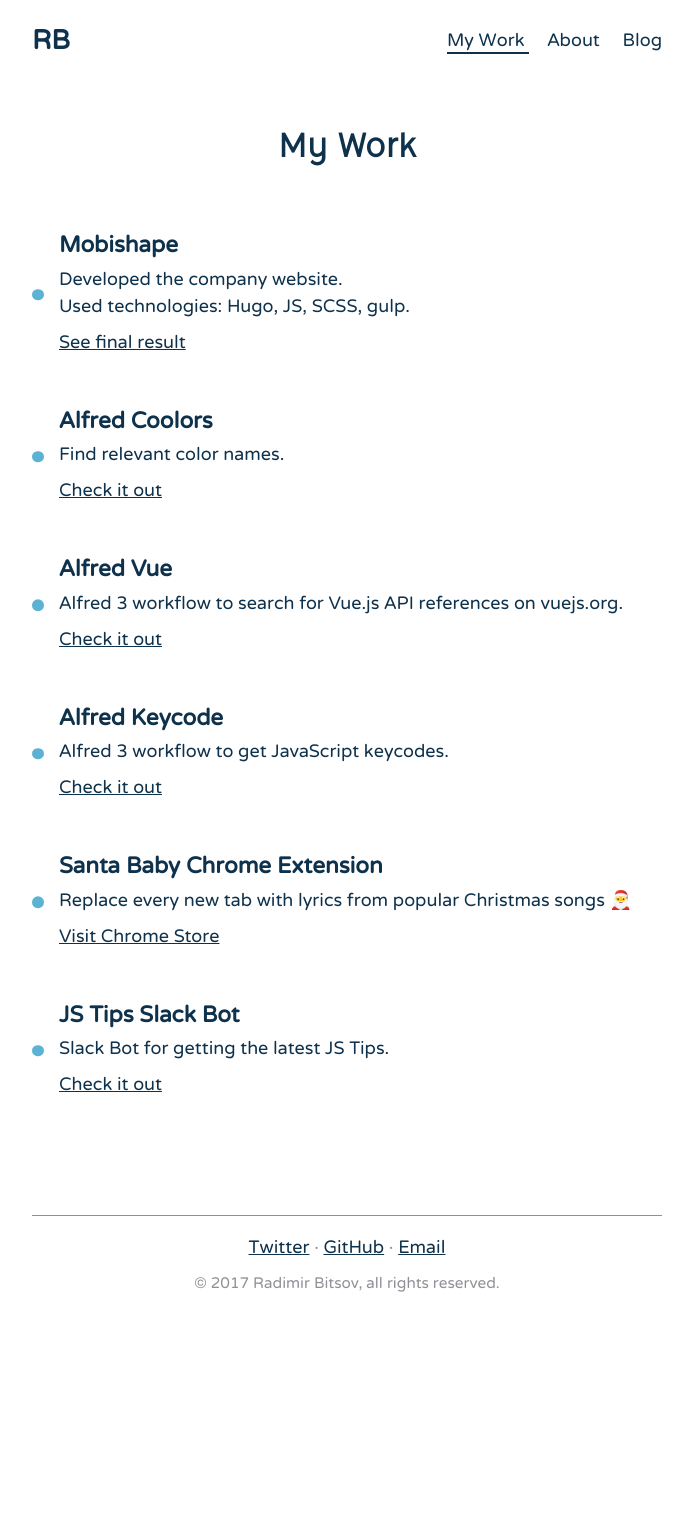
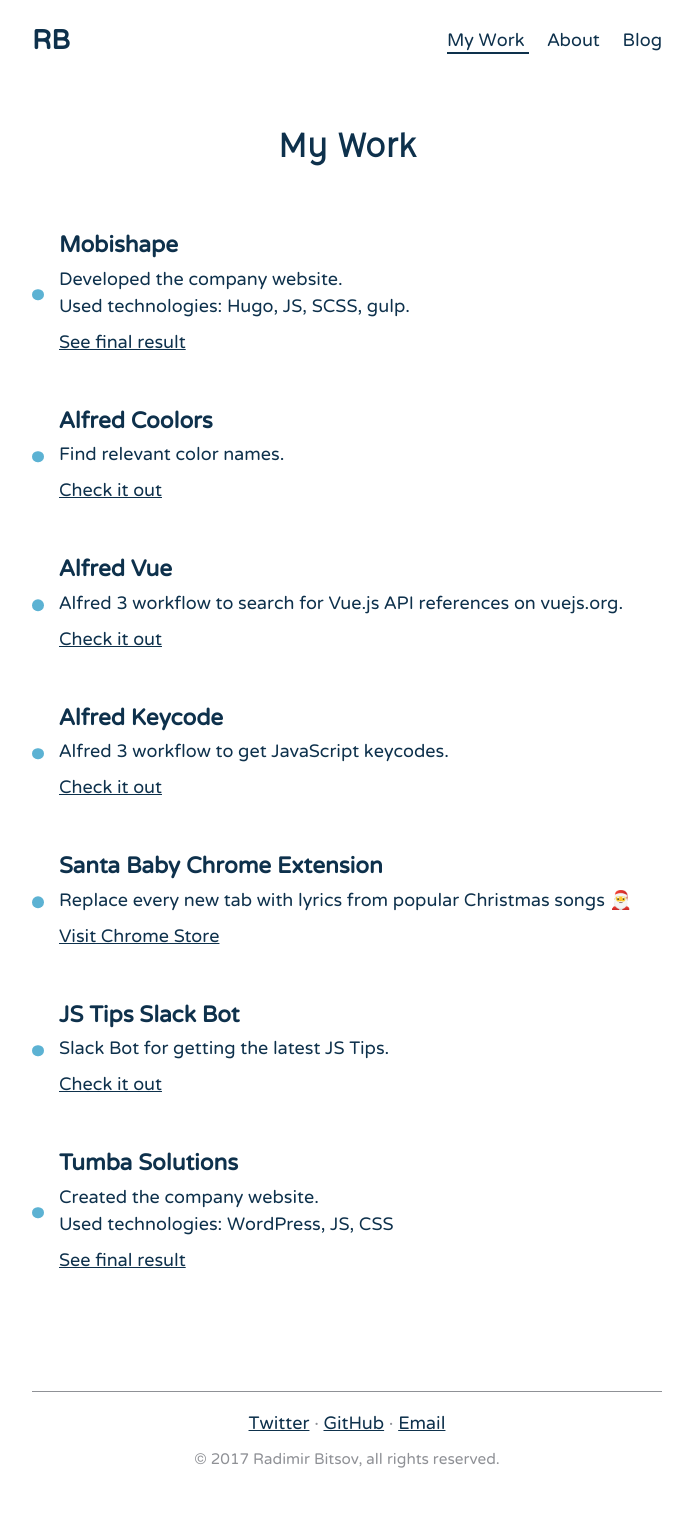
Before and after one commit to radibit/radibit.com, a Jekyll site: the page built from work/index.html, in a window 1280 px wide. Shown: the whole page, without its empty margins (293-986 px from the left). Built offline with Jekyll 4.4.1, drawn with Linux system fonts in a browser that asks for light colours; emoji names are drawn with the system emoji font; some web fonts are replaced; before the commit the page ends 1351 px from its top, so only the background shows below that.

Commit message:
✨ update projects

```diff
--- a/work/index.html
+++ b/work/index.html
@@ -53,4 +53,14 @@
       <a href="https://github.com/radibit/js-tips-slack-bot">Check it out</a>
     </div>
   </li>
+  <li>
+    <h3>Tumba Solutions</h3>
+    <p>
+      Created the company website. <br>
+      Used technologies: WordPress, JS, CSS
+    </p>
+    <div>
+      <a href="http://tumba.solutions/">See final result</a>
+    </div>
+  </li>
 </ul>
```
Also changed, not shown: _layouts/frontpage.html (+10 -0 lines).
